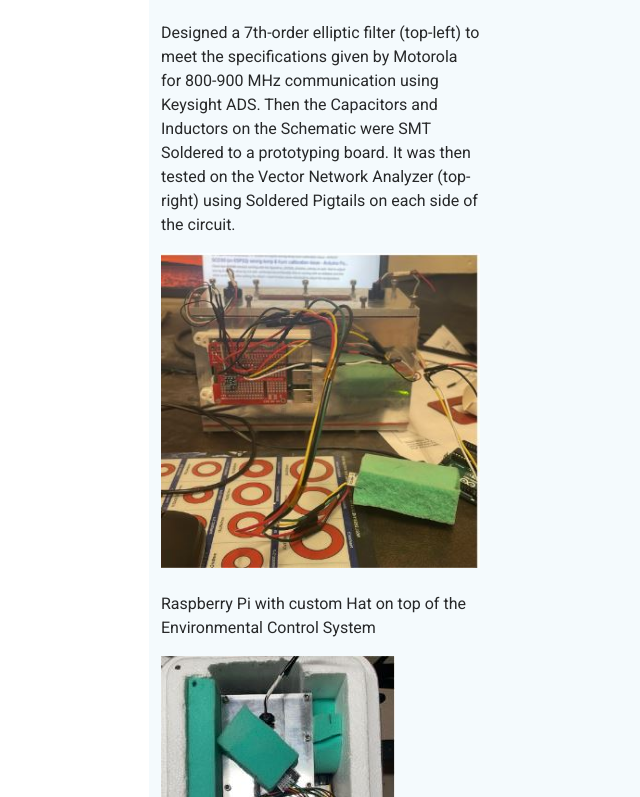
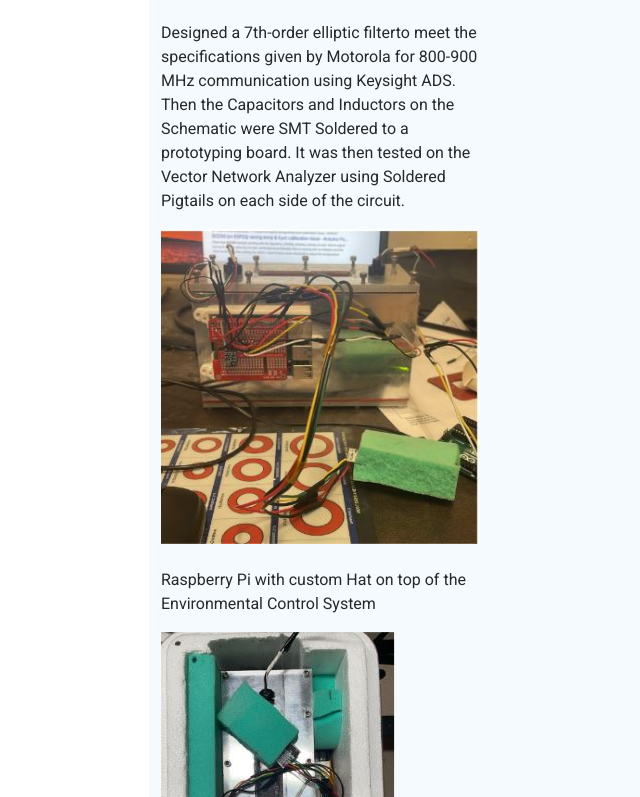
Before and after one commit to Dov-Cattan/Portfolio, a plain HTML site: page index.html in a window 1280 px wide. Shown: the part 7356-8153 px from the top of the page, without its empty margins (151-791 px from the left). Drawn offline with nearby package versions, Linux system fonts and the light colour scheme.

Commit message:
Update index.html

```diff
--- a/index.html
+++ b/index.html
@@ -360,7 +360,7 @@
               <div class="portfolio-content h-100">
                 <img src="assets/img/portfolio/motorola-3.JPG" class="img-fluid" alt="">
                 <img src="assets/img/portfolio/motorola-2.jpg" class="img-fluid" alt="">
-                <p><br>Designed a 7th-order elliptic filter (top-left) to meet the specifications given by Motorola for 800-900 MHz communication using Keysight ADS. Then the Capacitors and Inductors on the Schematic were SMT Soldered to a prototyping board. It was then tested on the Vector Network Analyzer (top-right) using Soldered Pigtails on each side of the circuit.
+                <p><br>Designed a 7th-order elliptic filterto meet the specifications given by Motorola for 800-900 MHz communication using Keysight ADS. Then the Capacitors and Inductors on the Schematic were SMT Soldered to a prototyping board. It was then tested on the Vector Network Analyzer using Soldered Pigtails on each side of the circuit.
                 </p>
               </div>
             </div><!-- End Portfolio Item -->
```
